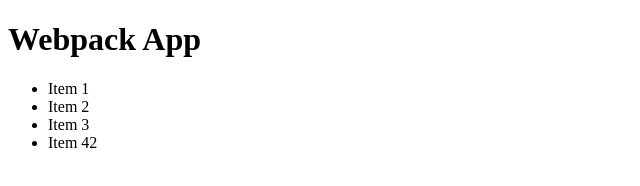
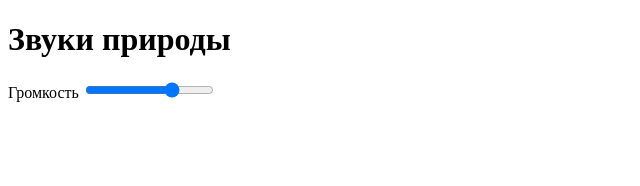
Before and after one commit to iNkyZ1/homework-02, a website built with webpack: page index.html in a window 1280 px wide. Shown: the whole page, without its empty margins (0-640 px from the left). Built offline with nearby package versions, Linux system fonts and the light colour scheme.

Commit message:
refactor(html): let HtmlWebpackPlugin inject bundles

```diff
--- a/index.html
+++ b/index.html
@@ -1,15 +1,20 @@
 <!DOCTYPE html>
-<html lang="en">
-  <head>
-    <meta charset="UTF-8" />
-    <meta http-equiv="X-UA-Compatible" content="IE=edge" />
-    <meta name="viewport" content="width=device-width, initial-scale=1.0" />
-    <title>Webpack App</title>
-    <script defer src="dist/main.4289541694b8e848e9d4.js"></script>
-  </head>
-  <body>
-    <h1>Webpack App</h1>
+<html lang="ru">
+	<head>
+		<meta charset="UTF-8" />
+		<meta name="viewport" content="width=device-width, initial-scale=1" />
+		<title>Звуки природы</title>
+	</head>
+	<body>
+		<main class="container">
+			<h1>Звуки природы</h1>
 
-    <ul id="app"></ul>
-  </body>
+			<section id="controls" class="controls">
+				<label for="volume">Громкость</label>
+				<input id="volume" type="range" min="0" max="1" step="0.01" value="0.7" />
+			</section>
+
+			<section id="buttons" class="buttons" aria-label="Список шумов"></section>
+		</main>
+	</body>
 </html>
```
